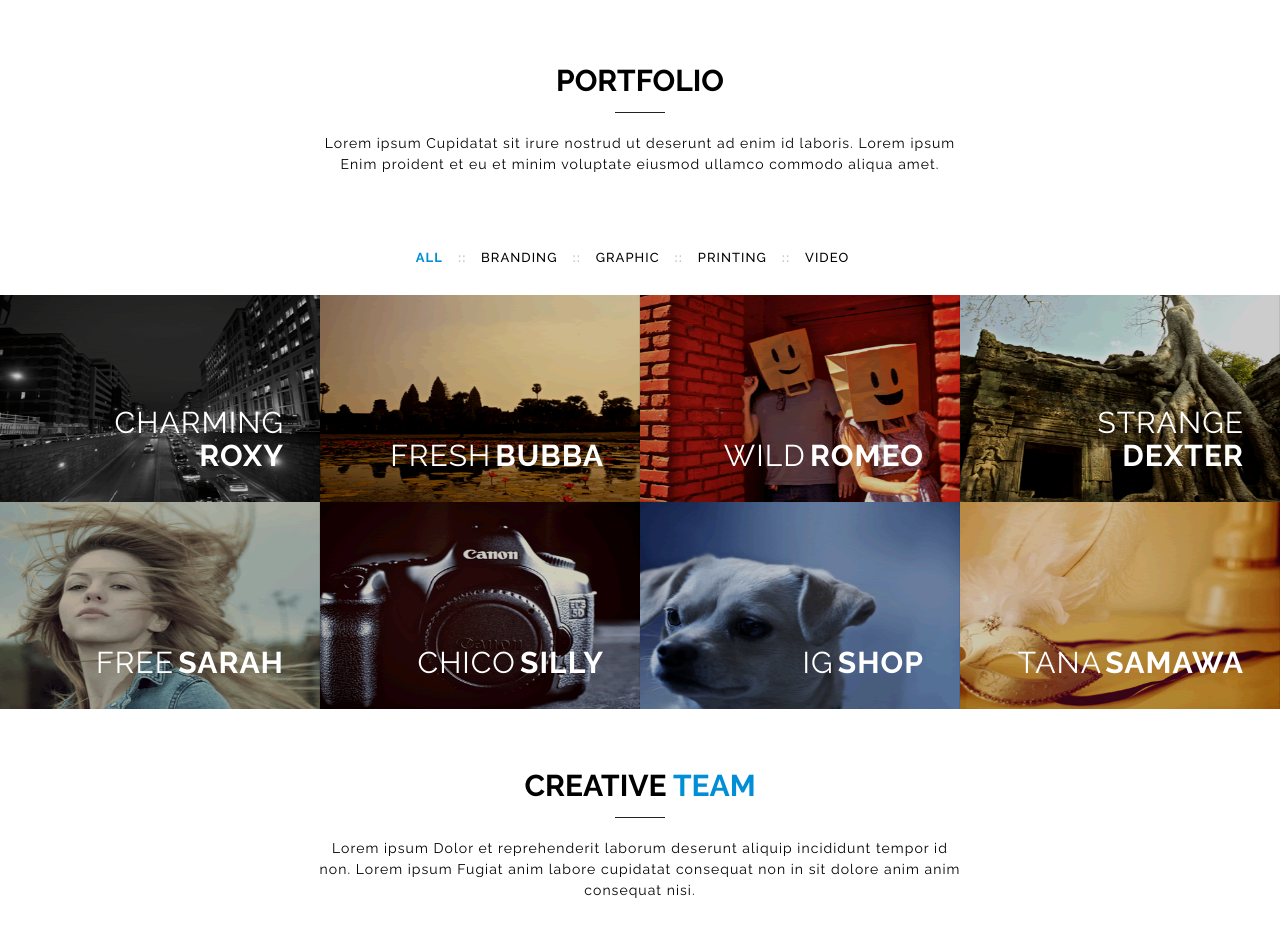
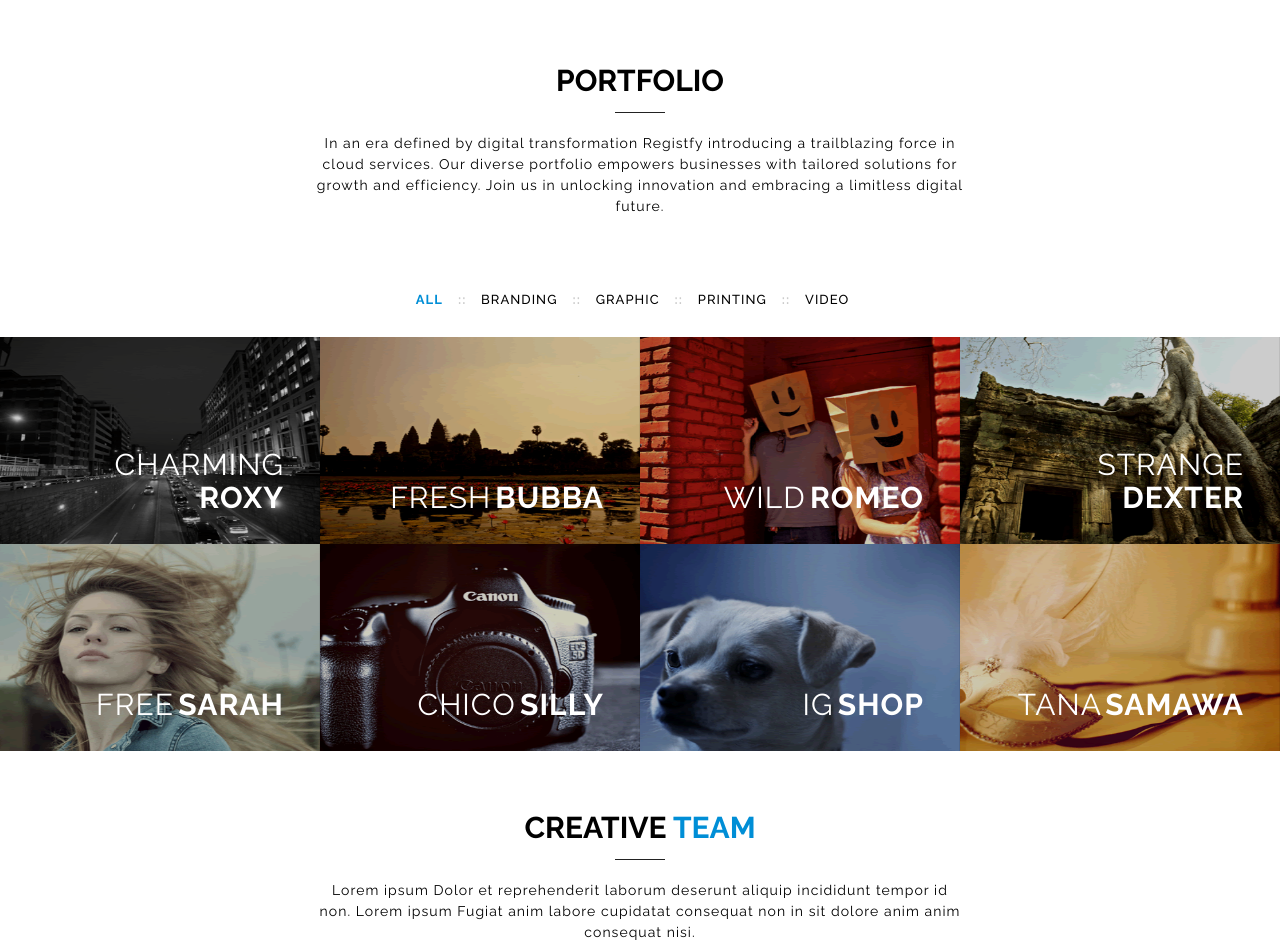
Before and after one commit to heshammhafez/registfy.com, a plain HTML site: page index.html in a window 1280 px wide. Shown: the part 1580-2531 px from the top of the page. Drawn offline with Linux system fonts and the light colour scheme; some packages are replaced by stand-ins of ours; files whose address does not match are found by name.

Commit message:
portfolio rewrite

```diff
--- a/index.html
+++ b/index.html
@@ -214,7 +214,7 @@
     <section id="portfolio" class="light">
       <header class="title">
         <h2>Portfolio</h2>
-        <p>Lorem ipsum Cupidatat sit irure nostrud ut deserunt ad enim id laboris. Lorem ipsum Enim proident et eu et minim voluptate eiusmod ullamco commodo aliqua amet.</p>
+        <p>In an era defined by digital transformation Registfy introducing a trailblazing force in cloud services. Our diverse portfolio empowers businesses with tailored solutions for growth and efficiency. Join us in unlocking innovation and embracing a limitless digital future.</p>
       </header>
 
       <div class="container-fluid">
```
